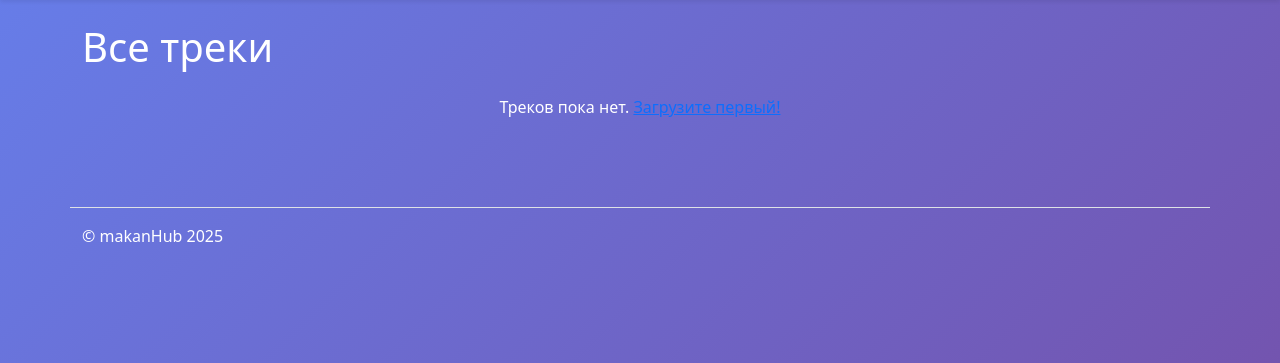
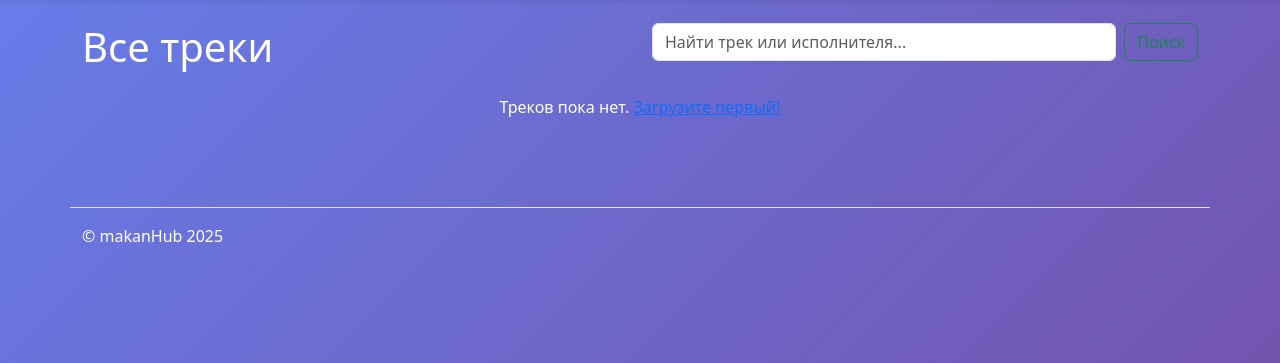
Before and after one commit to heofen/makanHub, a Django app: page / in a window 1280 px wide. Shown: the part 57-420 px from the top of the page. Run offline with Django 5.2, Linux system fonts and the light colour scheme; data that the repository does not hold is empty.

Commit message:
Home page: reinstate visible search form

```diff
--- a/core/templates/core/home.html
+++ b/core/templates/core/home.html
@@ -11,7 +11,12 @@
             <h1>Все треки</h1>
         {% endif %}
     </div>
-    <!-- здесь можно добавить форму поиска -->
+    <div class="col-md-6">
+        <form class="d-flex" action="{% url 'home' %}" method="get" role="search">
+            <input class="form-control me-2" type="search" name="q" value="{{ request.GET.q|default:'' }}" placeholder="Найти трек или исполнителя..." aria-label="Search">
+            <button class="btn btn-outline-success" type="submit">Поиск</button>
+        </form>
+    </div>
 </div>
 
 {% if page_obj.object_list %}
```
